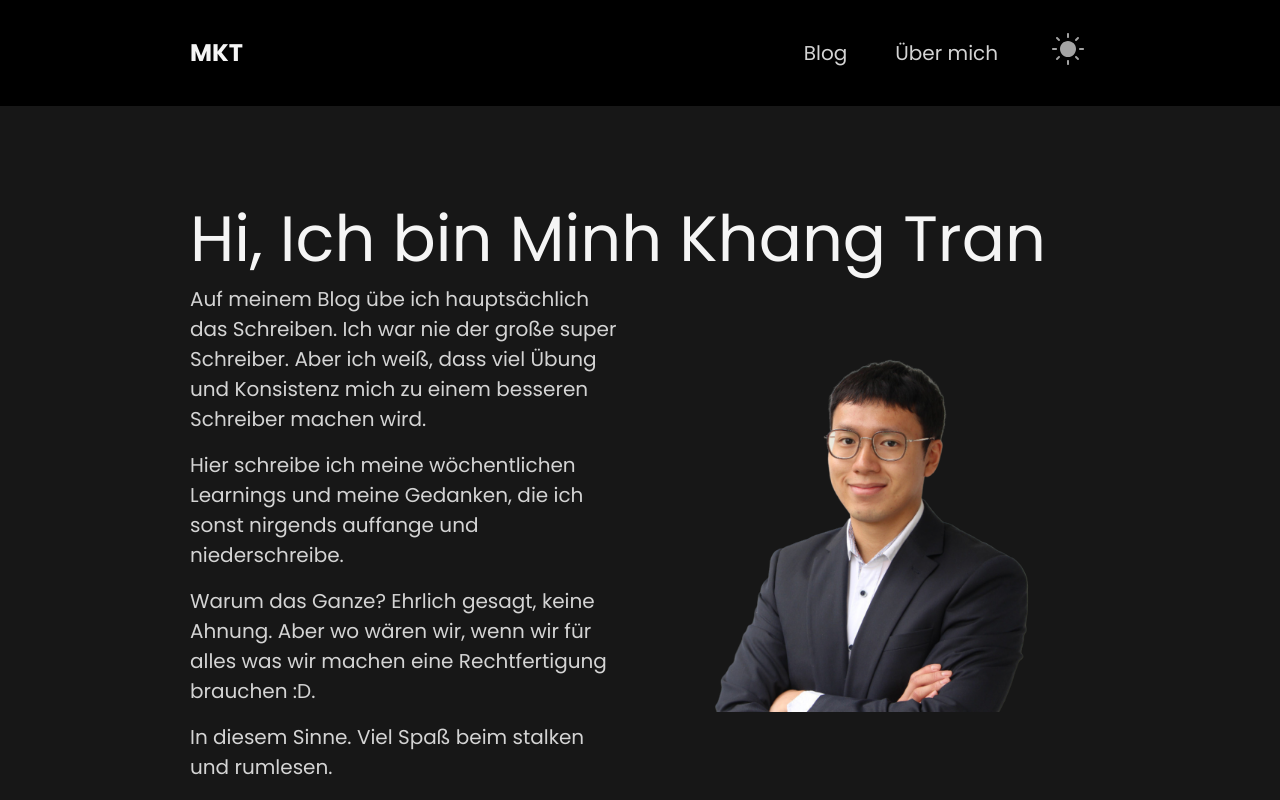
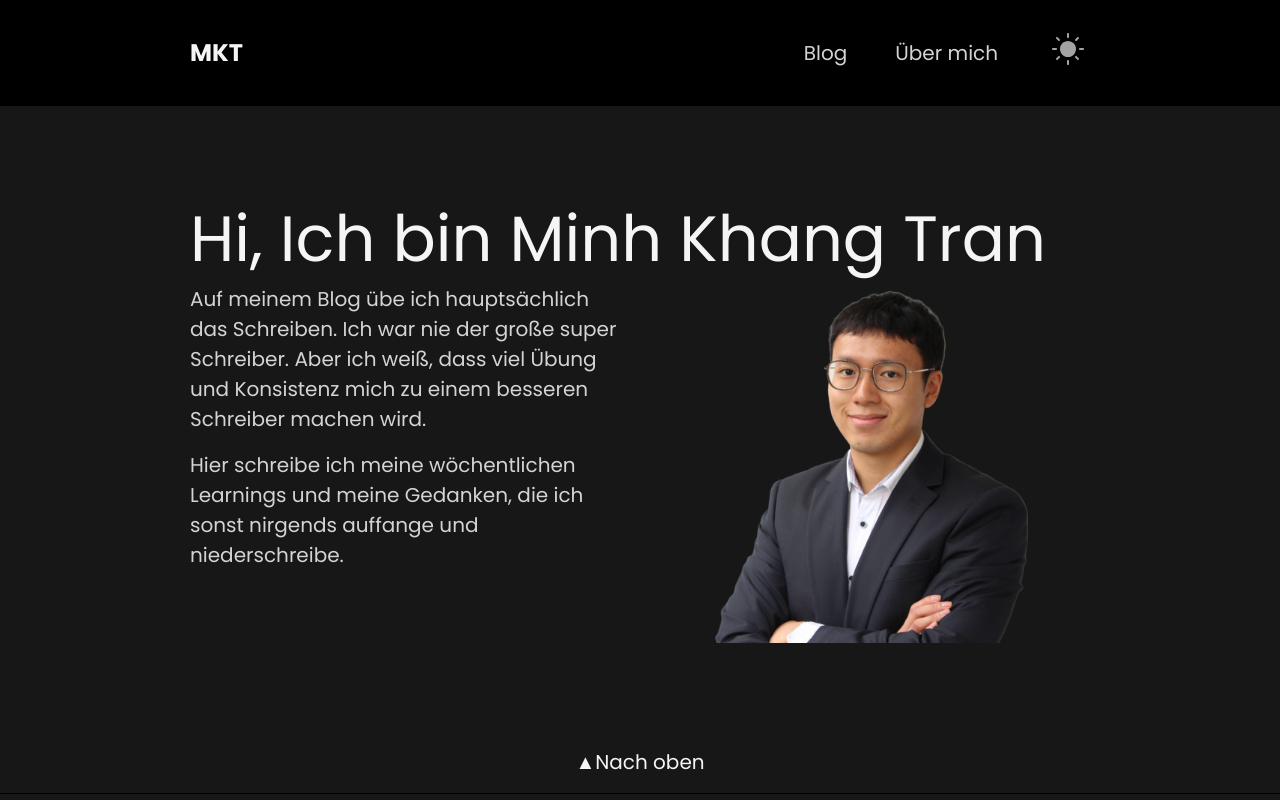
Before and after one commit to MinhKhangTran/next_mkt_blog_v2, a Next.js app: page /about in a window 1280 px wide. Shown: the top 800 px of the page. Built offline with nearby package versions, Linux system fonts and the light colour scheme.

Commit message:
:sparkles: remove text in about

```diff
--- a/pages/about.js
+++ b/pages/about.js
@@ -14,11 +14,7 @@ export default function About() {
 
               </p>
               <p>Hier schreibe ich meine wöchentlichen Learnings und meine Gedanken, die ich sonst nirgends auffange und niederschreibe.</p>
-              <p>
-                Warum das Ganze? Ehrlich gesagt, keine Ahnung. Aber wo wären wir, wenn wir für alles was wir machen eine Rechtfertigung brauchen :D.
 
-              </p>
-              <p>In diesem Sinne. Viel Spaß beim stalken und rumlesen.</p>
               {/* <p>Für die, die es sehr genauen wollen:</p> */}
               {/* <a href="">Lebenslauf schauen</a> */}
             </div>
```
